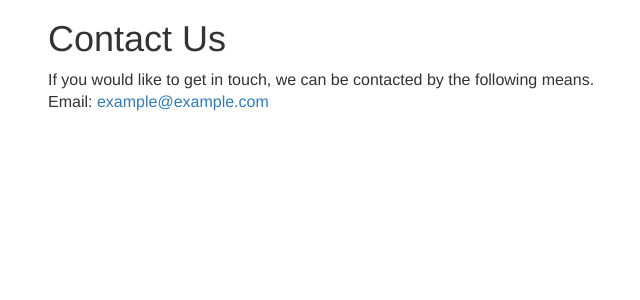
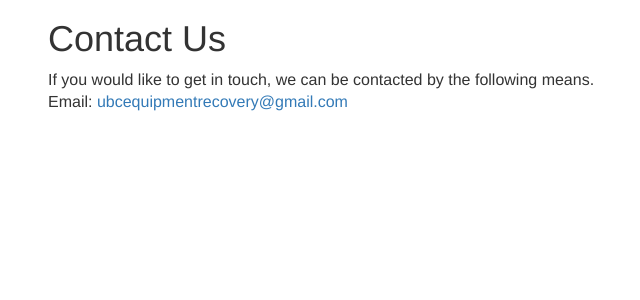
Before and after one commit to FractionalFunction/UBC-Biomedical-Equipment-Recovery, a PHP site: page /contact.php in a window 1280 px wide. Shown: the part 51-351 px from the top of the page, without its empty margins (22-662 px from the left). Run offline with PHP 8.4, Linux system fonts and the light colour scheme; data that the repository does not hold is empty; some libraries are stand-ins or nearby versions.

Commit message:
Replace example email address with actual email address Also use use the email defined in settings.php on the homepage, instead of hard-coding it

```diff
--- a/Website/index.php
+++ b/Website/index.php
@@ -37,7 +37,7 @@
 		<div class="container content-media" style="padding-top: 10vh;padding-bottom: 10vh;">
             <div class="row">
 				<p>This project is still in its early stages and not all of the available items have been fully cataloged. Therefore, we are unable to provide an online item list at this time, but it will be coming soon. We apologize for the inconvenience.</p>
-				<p>In the meantime, you can contact us directly at <a href="mailto:ubcequipmentrecovery@gmail.com">ubcequipmentrecovery@gmail.com</a> if you are interested, and we can give you a summary of the available items over email.</p>
+				<p>In the meantime, you can contact us directly at <a href="mailto:<?php echo $contactInformation["email"] ?>"><?php echo $contactInformation["email"] ?></a> if you are interested, and we can give you a summary of the available items over email.</p>
 			</div>
 		</div>
 
--- a/Website/php/settings.php
+++ b/Website/php/settings.php
@@ -12,5 +12,5 @@
 
 // Contact information
 $contactInformation = array(
-	"email" => "example@example.com",
+	"email" => "ubcequipmentrecovery@gmail.com",
 );
```
